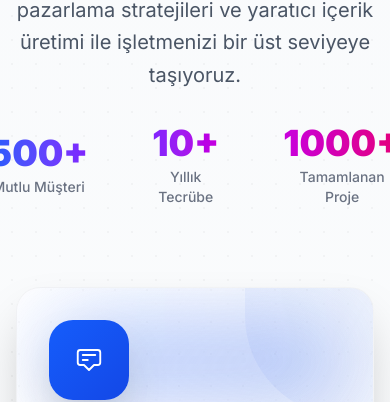
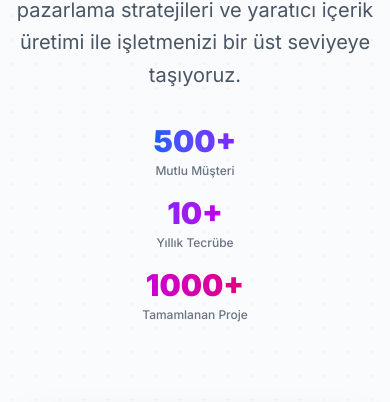
Before and after one commit to huseyincndd/karasumedya, a Next.js app: page / in a window 390 px wide. Shown: the part 1320-1722 px from the top of the page. Built offline with nearby package versions, Linux system fonts and the light colour scheme.

Commit message:
improves6

```diff
--- a/src/app/page.tsx
+++ b/src/app/page.tsx
@@ -405,7 +405,7 @@ function PotentialSimulator() {
               <svg className="w-6 h-6" fill="none" stroke="currentColor" viewBox="0 0 24 24">
                 <path strokeLinecap="round" strokeLinejoin="round" strokeWidth={2.5} d="M8 12h.01M12 12h.01M16 12h.01M21 12c0 4.418-4.03 8-9 8a9.863 9.863 0 01-4.255-.949L3 20l1.395-3.72C3.512 15.042 3 13.574 3 12c0-4.418 4.03-8 9-8s9 3.582 9 8z" />
               </svg>
-            Ücretsiz Danışmanlık Alın
+            İletişime Geç
               <svg className="w-5 h-5 group-hover:translate-x-1 transition-transform duration-300" fill="none" stroke="currentColor" viewBox="0 0 24 24">
                 <path strokeLinecap="round" strokeLinejoin="round" strokeWidth={2.5} d="M13 7l5 5m0 0l-5 5m5-5H6" />
               </svg>
@@ -782,20 +782,20 @@ export default function Home() {
             <p className="text-gray-600 text-xl mb-8 max-w-4xl mx-auto leading-relaxed">
               Karasu Medya olarak, markanızın dijital dünyada parlayan bir yıldız olması için çalışıyoruz. Modern pazarlama stratejileri ve yaratıcı içerik üretimi ile işletmenizi bir üst seviyeye taşıyoruz.
             </p>
-            <div className="flex items-center justify-center gap-8 mt-8">
-              <div className="text-center">
-                <div className="text-4xl font-black bg-gradient-to-r from-blue-600 to-violet-600 bg-clip-text text-transparent mb-1">500+</div>
-                <div className="text-sm text-gray-500 font-medium">Mutlu Müşteri</div>
-              </div>
-              <div className="w-px h-12 bg-gradient-to-b from-transparent via-gray-300 to-transparent"></div>
-              <div className="text-center">
-                <div className="text-4xl font-black bg-gradient-to-r from-violet-600 to-fuchsia-600 bg-clip-text text-transparent mb-1">10+</div>
-                <div className="text-sm text-gray-500 font-medium">Yıllık Tecrübe</div>
-              </div>
-              <div className="w-px h-12 bg-gradient-to-b from-transparent via-gray-300 to-transparent"></div>
-              <div className="text-center">
-                <div className="text-4xl font-black bg-gradient-to-r from-fuchsia-600 to-pink-600 bg-clip-text text-transparent mb-1">1000+</div>
-                <div className="text-sm text-gray-500 font-medium">Tamamlanan Proje</div>
+            <div className="flex flex-col sm:flex-row items-center justify-center gap-4 sm:gap-6 lg:gap-8 mt-8 px-4">
+              <div className="text-center flex-1 min-w-0">
+                <div className="text-3xl sm:text-4xl font-black bg-gradient-to-r from-blue-600 to-violet-600 bg-clip-text text-transparent mb-1">500+</div>
+                <div className="text-xs sm:text-sm text-gray-500 font-medium">Mutlu Müşteri</div>
+              </div>
+              <div className="hidden sm:block w-px h-12 bg-gradient-to-b from-transparent via-gray-300 to-transparent"></div>
+              <div className="text-center flex-1 min-w-0">
+                <div className="text-3xl sm:text-4xl font-black bg-gradient-to-r from-violet-600 to-fuchsia-600 bg-clip-text text-transparent mb-1">10+</div>
+                <div className="text-xs sm:text-sm text-gray-500 font-medium">Yıllık Tecrübe</div>
+              </div>
+              <div className="hidden sm:block w-px h-12 bg-gradient-to-b from-transparent via-gray-300 to-transparent"></div>
+              <div className="text-center flex-1 min-w-0">
+                <div className="text-3xl sm:text-4xl font-black bg-gradient-to-r from-fuchsia-600 to-pink-600 bg-clip-text text-transparent mb-1">1000+</div>
+                <div className="text-xs sm:text-sm text-gray-500 font-medium">Tamamlanan Proje</div>
               </div>
             </div>
           </div>
```
